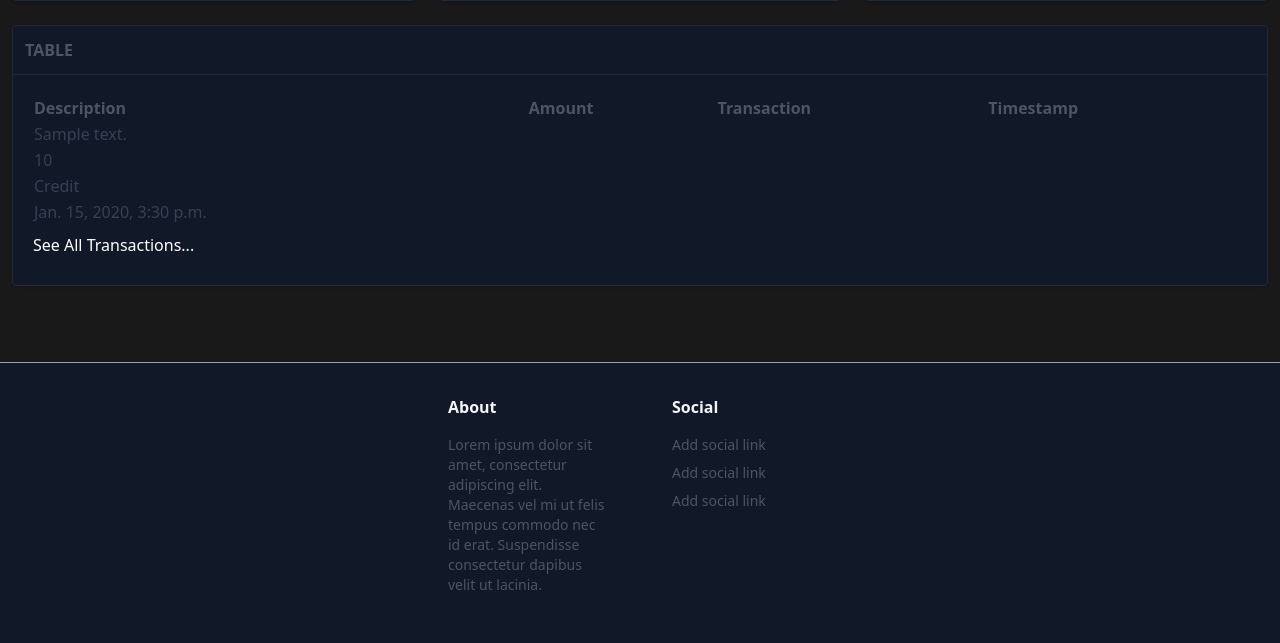
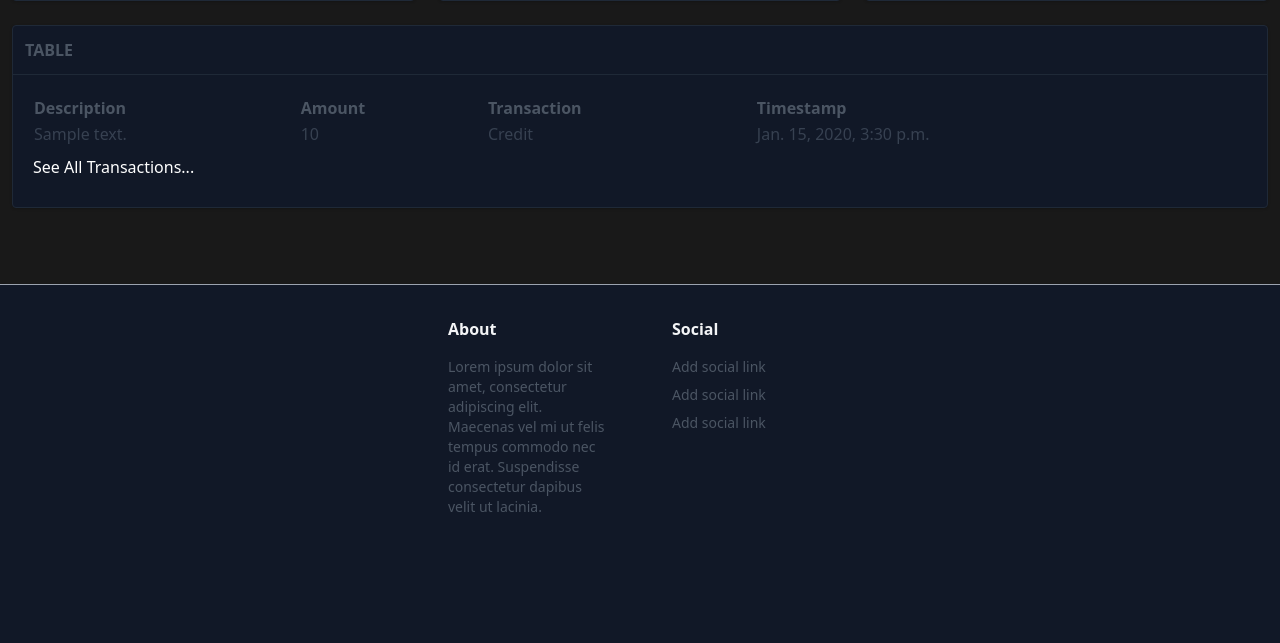
Before and after one commit to ManyuDhyani/Hospitality-Plus-CRM-Company-Website, a Django app: template templates/dashboard.html in a window 1280 px wide. Shown: the part 1067-1710 px from the top of the page. After the commit the page ends 1579 px from the top, so only its background shows below. Run offline with Django 4.2, Linux system fonts and the light colour scheme; tables that the repository leaves empty hold one stand-in row (values such as "Sample post"); the template is opened without the code that fills it: values that come from a table or form of the project are taken from there, most other values are stand-ins (such as "Sample title", 1, 10 or a date in 2020); some libraries are stand-ins or nearby versions.

Commit message:
Corrected Transaction table UI

```diff
--- a/templates/dashboard.html
+++ b/templates/dashboard.html
@@ -404,21 +404,15 @@
                                     {% for transaction in monthTransactions %}
                                         <tr>
                                             <td>{{ transaction.description }}</td>
-                                        </tr>
-                                        <tr>
                                             <td>{{ transaction.amount }}</td>
-                                        </tr>
-                                        <tr>
                                             <td>{{ transaction.transaction }}</td>
-                                        </tr>
-                                        <tr>
                                             <td>{{ transaction.date_added }}</td>
                                         </tr>
                                     {% endfor %}
                                   </tbody>
                               </table>
 
-                              <p class="py-2"><a href="#" class="text-white">See All Transactions...</a></p>
+                              <p class="py-2"><a href="http://127.0.0.1:8000/admin/Dashboard/transaction/" class="text-white">See All Transactions...</a></p>
 
                           </div>
                       </div>
```
